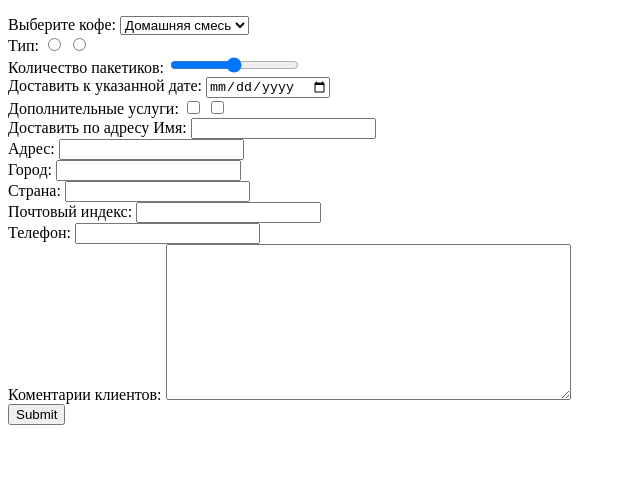
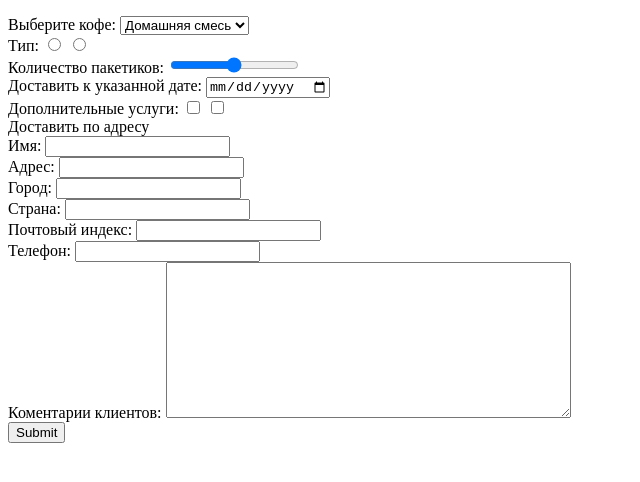
Before and after one commit to yanaaaacl/Starbuzz, a plain HTML site: page form.html in a window 1280 px wide. Shown: the whole page, without its empty margins (0-640 px from the left). Drawn offline with Linux system fonts and the light colour scheme.

Commit message:
changes in form

```diff
--- a/form.html
+++ b/form.html
@@ -23,7 +23,7 @@
                 <input type="checkbox" name="услуга" value="подарочная упаковка">
                 <input type="checkbox" name="услуга" value="доставка каталога вместе с заказом">
                 <br>
-                Доставить по адресу
+                Доставить по адресу <br>
                 Имя: <input type="text" name="firstname" value=""> <br>
                 Адрес: <input type="text" name="adress" value=""> <br>
                 Город: <input type="text" name="city" value=""> <br>
```
